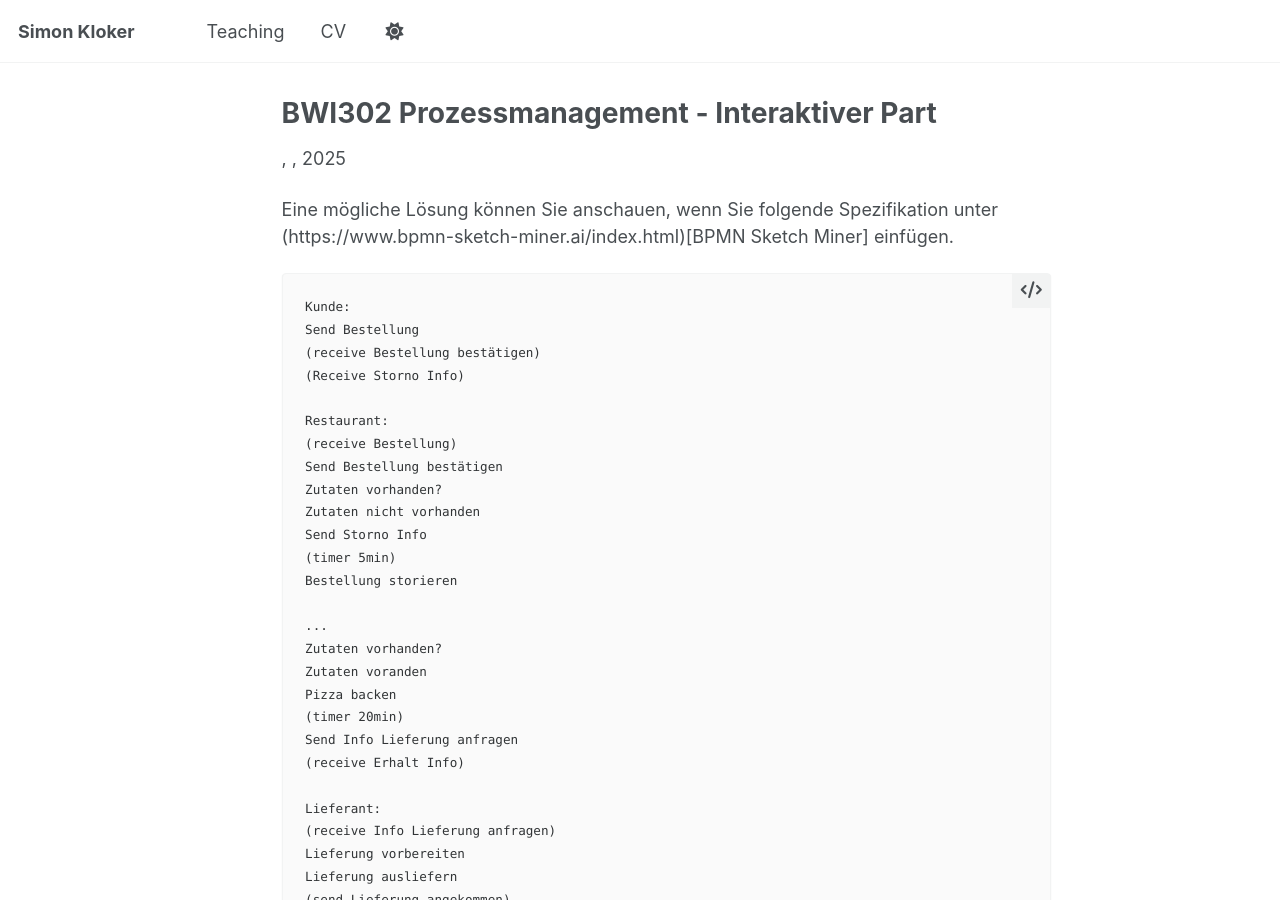
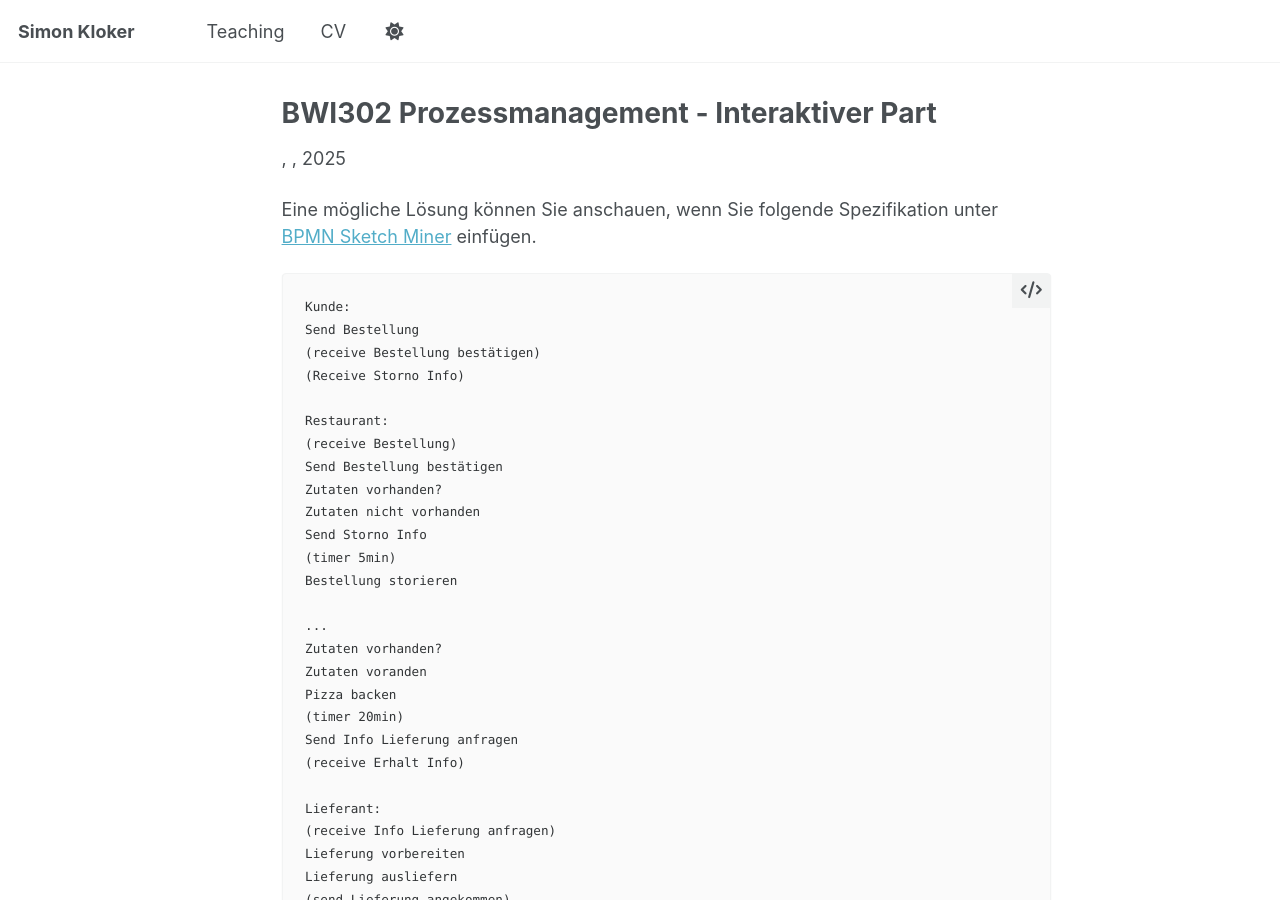
Before and after one commit to simon-kloker/simon-kloker.github.io, a Jekyll site: the page built from _teaching/2025-ws/bwi302/l06_case_pizza_solution.md, in a window 1280 px wide and 900 px high. Built offline with Jekyll 4.4.1, drawn with Linux system fonts in a browser that asks for light colours; a script that is not in the unit is left out; some of the changed lines change nothing that is shown.

Commit message:
link updated

````diff
--- a/_teaching/2025-ws/bwi302/l06_case_pizza_solution.md
+++ b/_teaching/2025-ws/bwi302/l06_case_pizza_solution.md
@@ -8,7 +8,7 @@ redirect_from:
   - /bwi302/l06_case_pizza_solution.html
 ---
 
-Eine mögliche Lösung können Sie anschauen, wenn Sie folgende Spezifikation unter (https://www.bpmn-sketch-miner.ai/index.html)[BPMN Sketch Miner] einfügen.
+Eine mögliche Lösung können Sie anschauen, wenn Sie folgende Spezifikation unter [BPMN Sketch Miner](https://www.bpmn-sketch-miner.ai/index.html) einfügen.
 
 ```
 Kunde:
````
